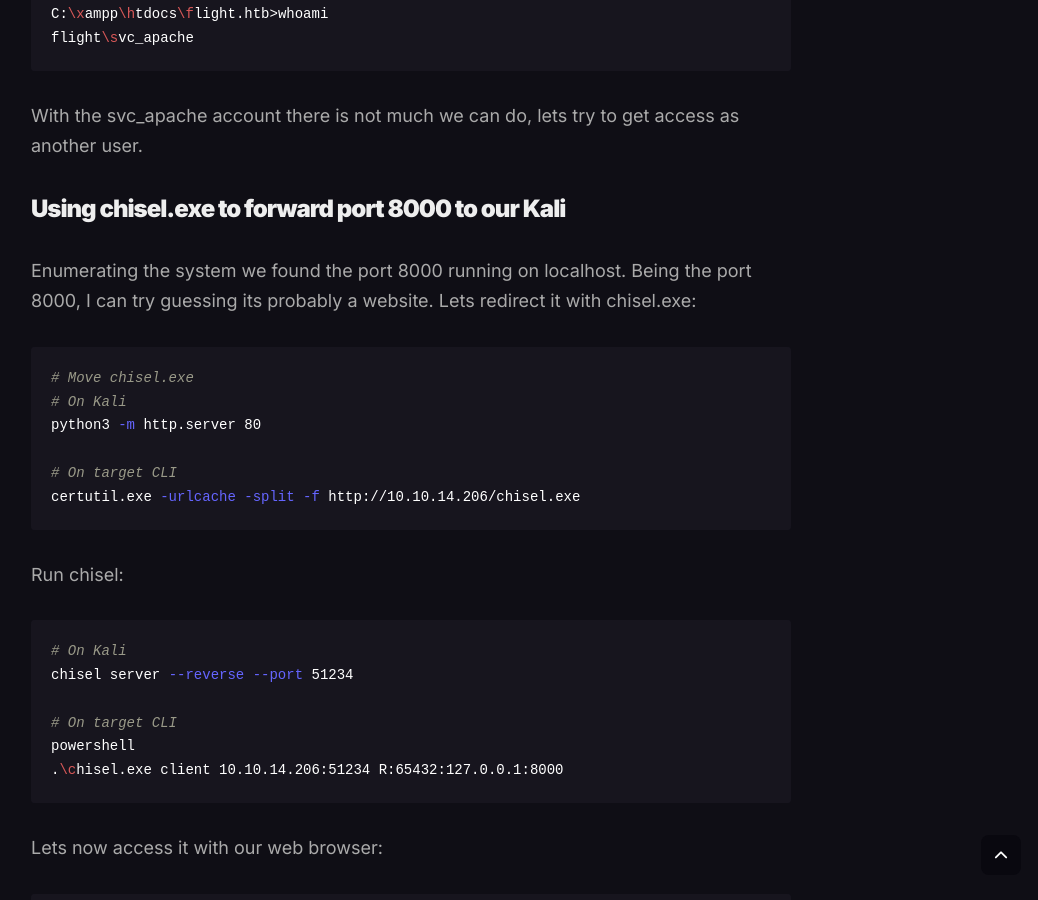
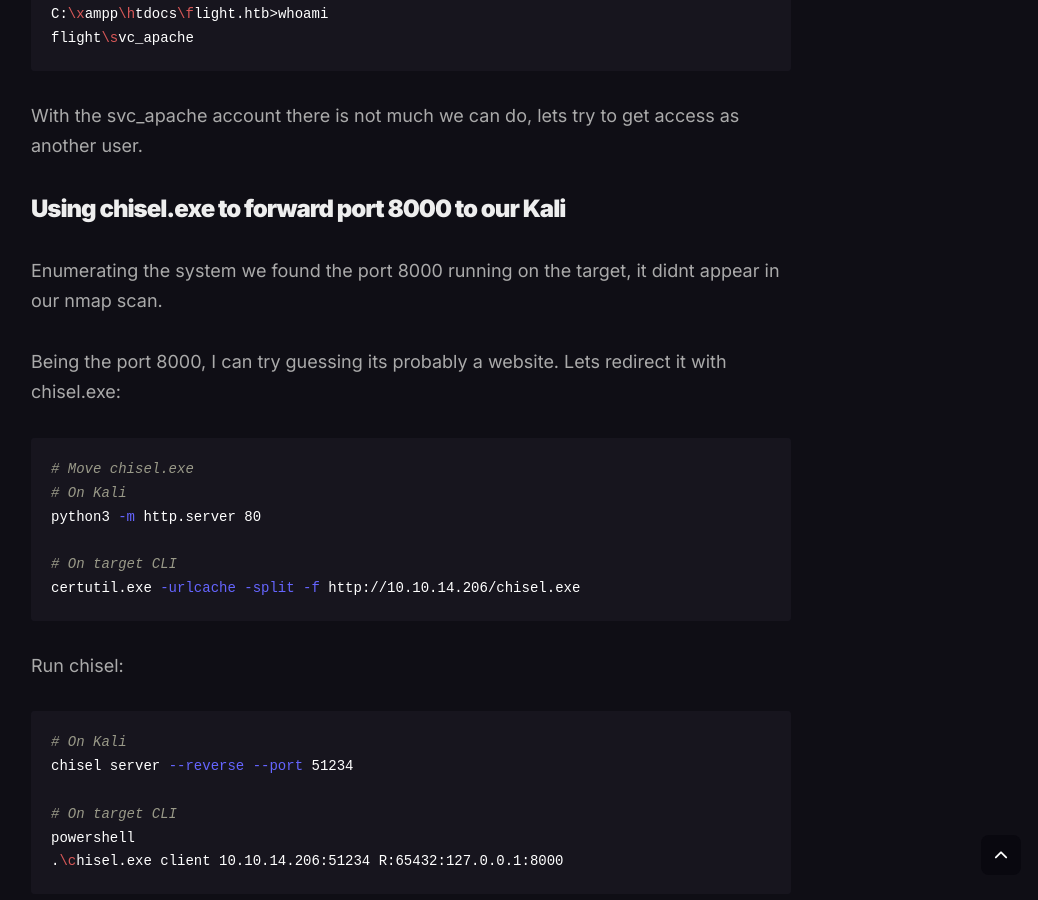
Before and after one commit to Vorkharium/vorkharium.github.io, a Jekyll site: the page built from _posts/2024-11-19-HTB-Flight-Write-up.md, in a window 1280 px wide and 900 px high, scrolled down 14094 px. Shown: the whole window, without its empty margins (229-1267 px from the left). Built offline with Jekyll 4.4.1, drawn with Linux system fonts in a browser that asks for light colours.

Commit message:
Update 2024-11-19-HTB-Flight-Write-up.md

````diff
--- a/_posts/2024-11-19-HTB-Flight-Write-up.md
+++ b/_posts/2024-11-19-HTB-Flight-Write-up.md
@@ -433,8 +433,11 @@ flight\svc_apache
 ```
 
 With the svc_apache account there is not much we can do, lets try to get access as another user.
+
 ### Using chisel.exe to forward port 8000 to our Kali
-Enumerating the system we found the port 8000 running on localhost. Being the port 8000, I can try guessing its probably a website. Lets redirect it with chisel.exe:
+Enumerating the system we found the port 8000 running on the target, it didnt appear in our nmap scan.
+
+Being the port 8000, I can try guessing its probably a website. Lets redirect it with chisel.exe:
 
 ```shell
 # Move chisel.exe
````
